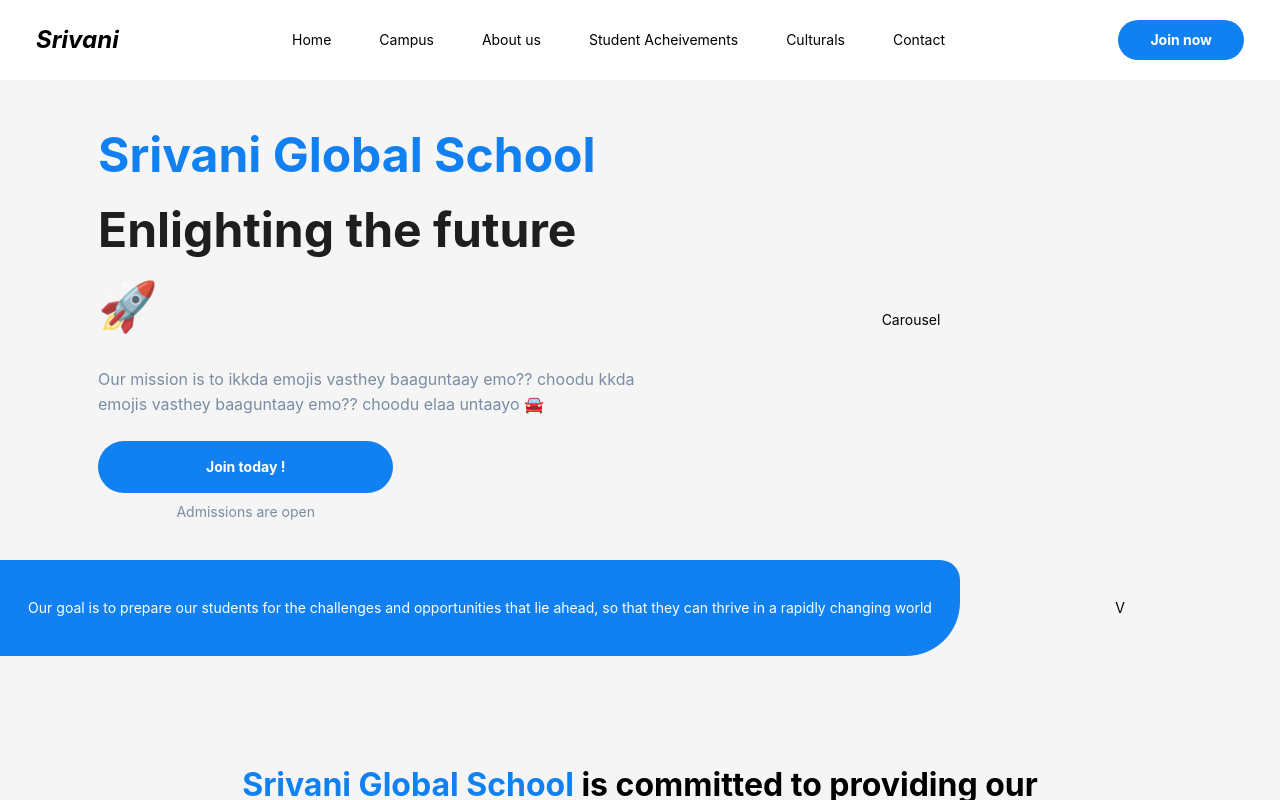
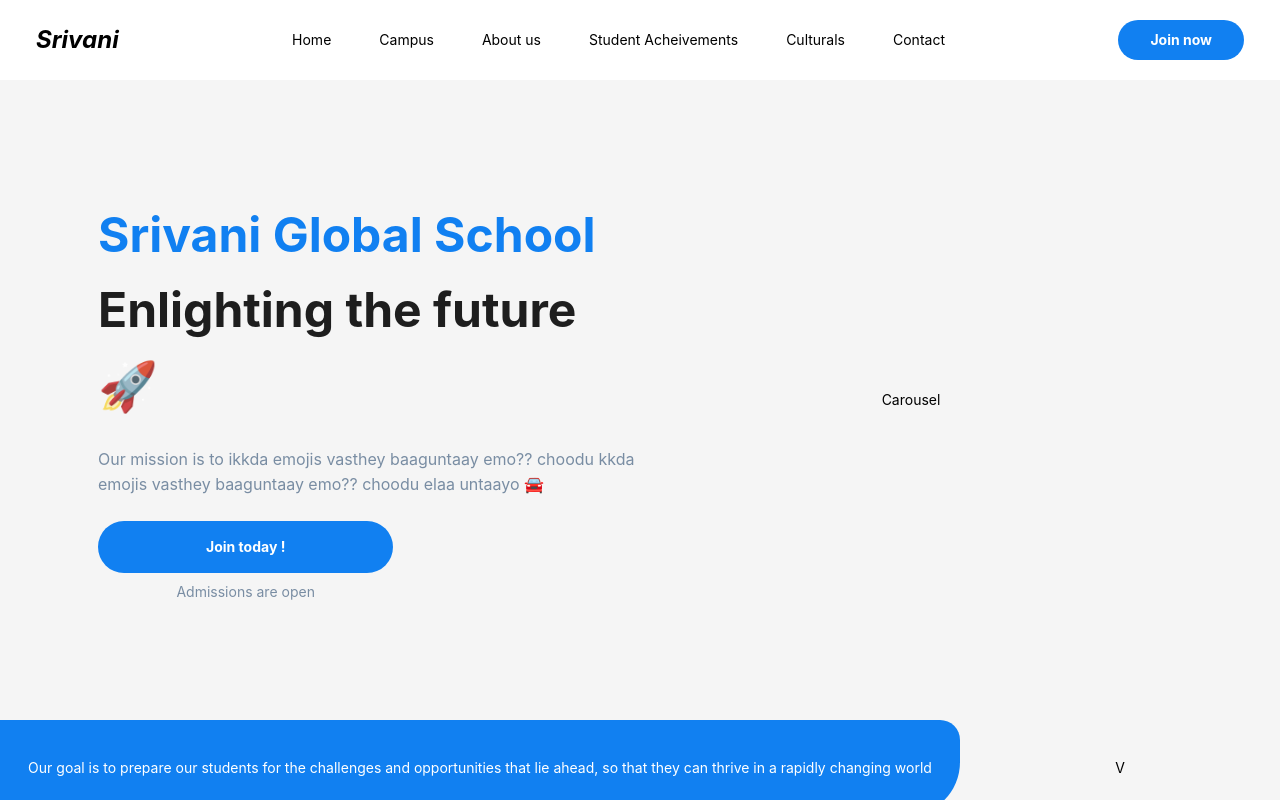
Before and after one commit to rajusirigineedi/srivani, a Next.js app: page / in a window 1280 px wide. Built offline with nearby package versions, Linux system fonts and the light colour scheme.

Commit message:
🎨 uifix

```diff
--- a/src/Components/Home/Landing/Landing.module.css
+++ b/src/Components/Home/Landing/Landing.module.css
@@ -18,7 +18,7 @@
 }
 
 .home-landing-columns {
-  height: 60vh;
+  height: 80vh;
   display: grid;
   place-items: center;
 }
```
